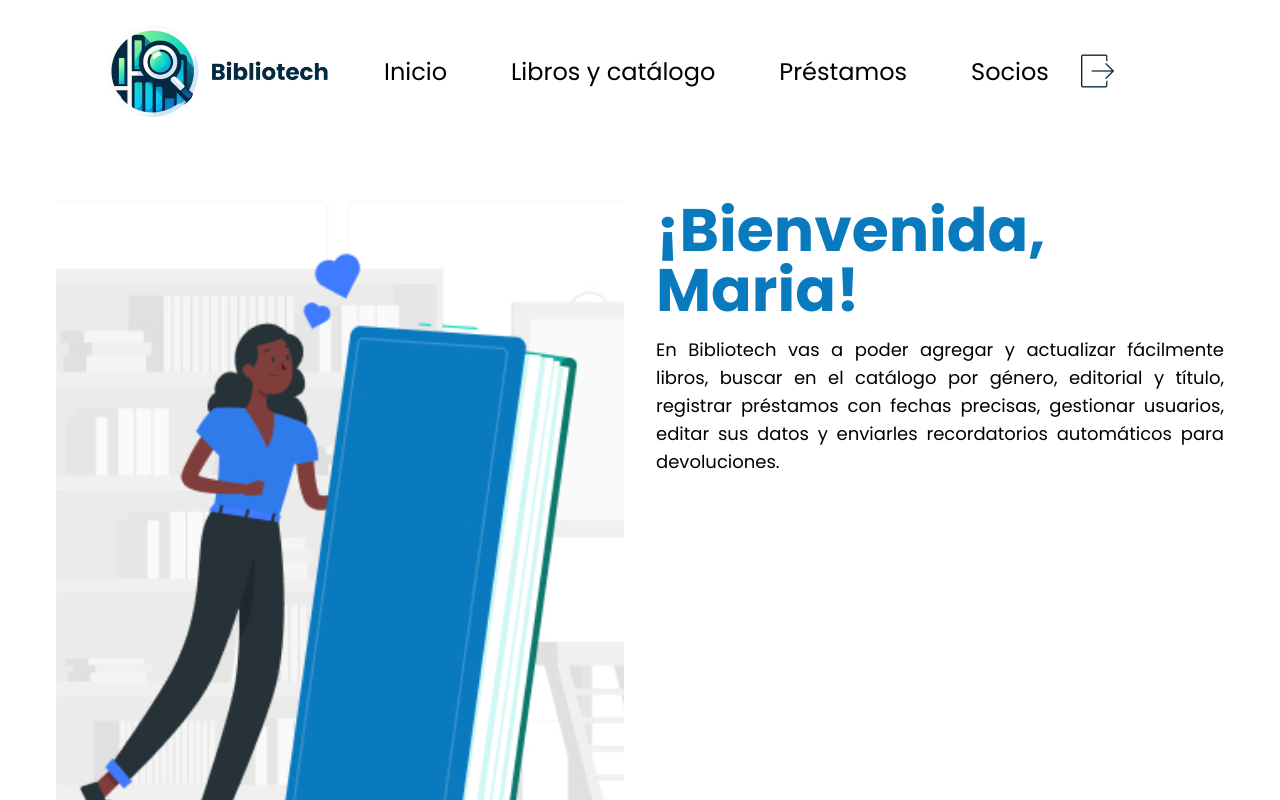
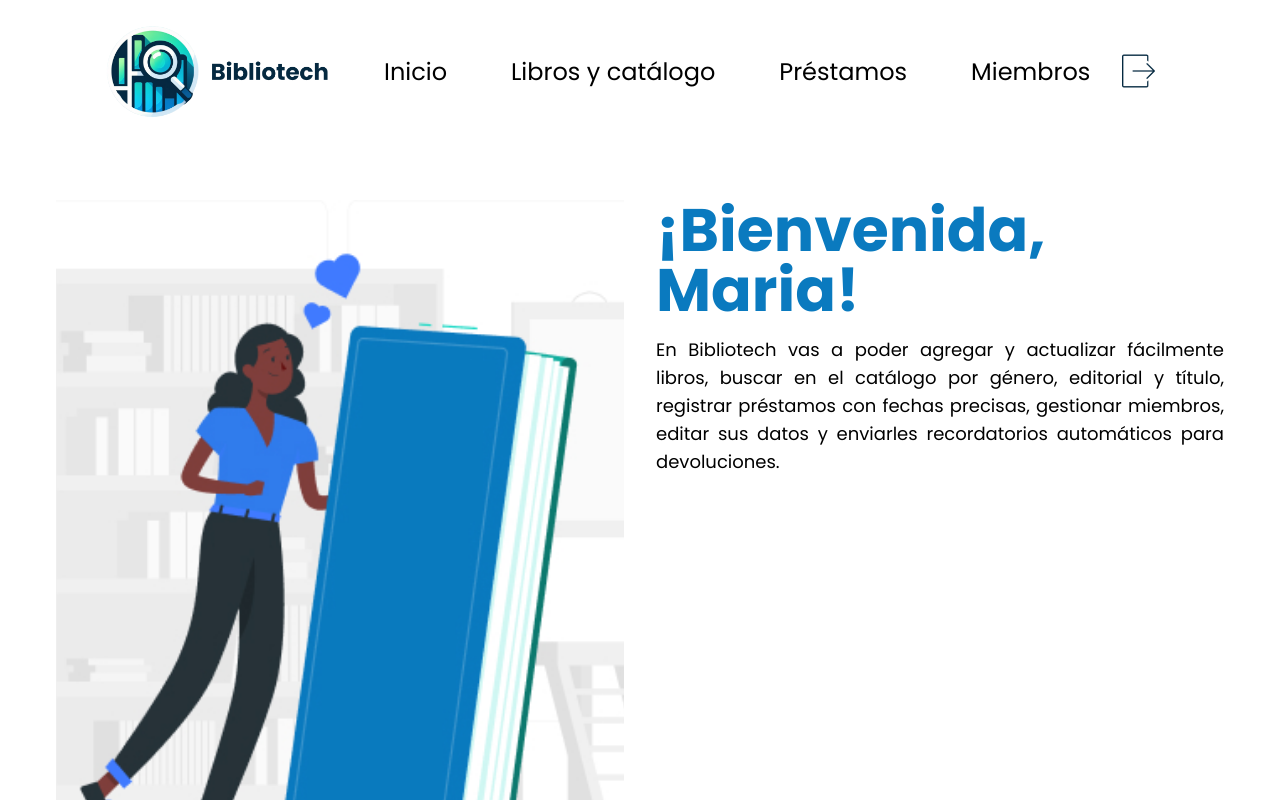
Before and after one commit to No-Country/c15-41-t-java-react, a React (Vite) app in the folder FrontEnd/: page / in a window 1280 px wide. Both pictures are taken after typing "name@example.com", "Sample123" into the empty fields and a click on the button "Iniciar sesión". Shown: the top 800 px of the page. Built offline with nearby package versions, Linux system fonts and the light colour scheme; no server answers.

Commit message:
Cambiado nombres de socio, usuario a miembros - Incluye rutas - Corrección de ortografía

```diff
--- a/FrontEnd/src/App.tsx
+++ b/FrontEnd/src/App.tsx
@@ -26,7 +26,7 @@ const App = () => {
           <Route path="/home" element={<Home />} />
           <Route path="/libros" element={<Catalogue />} />
           <Route path="/prestamos" element={<p>Prestamos page</p>} />
-          <Route path="/usuarios" element={<UsersTabs />} />
+          <Route path="/miembros" element={<UsersTabs />} />
         </Route>
       </Routes>
       <Toaster
--- a/FrontEnd/src/components/DeleteModal.tsx
+++ b/FrontEnd/src/components/DeleteModal.tsx
@@ -23,7 +23,7 @@ const DeleteModal: React.FC<Props> = ({
       deleteUrl = `http://localhost:3000/books/delete/${id}`
       break
     case 'user':
-      spanishDeleteEntity = 'usuario'
+      spanishDeleteEntity = 'miembro'
       deleteUrl = `http://localhost:3000/users/delete/${id}`
       break
     default:
--- a/FrontEnd/src/components/Layout/NavBarMobile.tsx
+++ b/FrontEnd/src/components/Layout/NavBarMobile.tsx
@@ -22,14 +22,14 @@ export const NavBarMobile: React.FC = () => {
         className="text-md mx-auto flex w-12 flex-col items-center gap-y-2 text-center font-bold text-white no-underline hover:underline"
       >
         <img className="w-full" src="/icons/mobile/Book.png" alt="Icono de libro" />
-        Prestamos
+        Préstamos
       </Link>
       <Link
-        to="/usuarios"
+        to="/miembros"
         className="text-md mx-auto flex w-12 flex-col items-center gap-y-2 text-center font-bold text-white no-underline hover:underline"
       >
-        <img className="w-full" src="/icons/mobile/Customer.png" alt="Icono de usuario" />
-        Socios
+        <img className="w-full" src="/icons/mobile/Customer.png" alt="Icono de miembro" />
+        Miembros
       </Link>
     </nav>
   )
--- a/FrontEnd/src/components/Layout/index.tsx
+++ b/FrontEnd/src/components/Layout/index.tsx
@@ -31,10 +31,10 @@ export default function Layout() {
           Préstamos
         </Link>
         <Link
-          to="/usuarios"
+          to="/miembros"
           className="p-8 text-center text-2xl text-black no-underline hover:underline max-lg:hidden"
         >
-          Socios
+          Miembros
         </Link>
         <button
           className="border-none bg-white hover:cursor-pointer max-lg:ml-auto max-lg:mr-12 max-sm:mr-6"
--- a/FrontEnd/src/components/UserRegisterForm.tsx
+++ b/FrontEnd/src/components/UserRegisterForm.tsx
@@ -75,12 +75,12 @@ const UserRegisterForm: React.FC<UserProps> = ({
         await fetch(`http://localhost:3000/users/update/${values.idUser}`, putOptions)
         if (refresh) refresh()
         if (onSuccess) onSuccess()
-        toast.success('El Socio se editó correctamente', {
+        toast.success('El Miembro se editó correctamente', {
           duration: 4000,
           position: 'top-center'
         })
       } else {
-        // Si no estamos en modo edición, estamos registrando un nuevo usuario
+        // Si no estamos en modo edición, estamos registrando un nuevo miembroo
         const { idUser, ...rest } = values
         const postOptions = {
           method: 'POST',
@@ -90,7 +90,7 @@ const UserRegisterForm: React.FC<UserProps> = ({
           }
         }
         await fetch('http://localhost:3000/users/save', postOptions)
-        toast.success('El Socio se agregó correctamente', {
+        toast.success('El Miembro se agregó correctamente', {
           duration: 4000,
           position: 'top-center'
         })
@@ -111,8 +111,8 @@ const UserRegisterForm: React.FC<UserProps> = ({
       <div className="sm:max-h[40%]  rounded-[40px] bg-grey sm:max-w-[70%] xl:w-full">
         <h2 className="mx-auto w-10/12 py-8 text-2xl font-bold leading-normal text-blueDark">
           {user.name
-            ? `Actualización del Socio: ${user.name} ${user.lastName}`
-            : 'Registro de un Socio Nuevo'}
+            ? `Actualización del Miembro: ${user.name} ${user.lastName}`
+            : 'Registro de un Miembro Nuevo'}
           <span className="text-sm text-blueDark"> (Los campos con * son obligatorios) </span>
         </h2>
         <form className="mx-auto w-10/12 " onSubmit={handleSubmit}>
--- a/FrontEnd/src/components/UsersList.tsx
+++ b/FrontEnd/src/components/UsersList.tsx
@@ -46,7 +46,7 @@ export default function UsersList() {
       {isLoading ? (
         <Spinner />
       ) : isError ? (
-        <p className="p-10 text-center">Error cargando usuarios</p>
+        <p className="p-10 text-center">Error cargando miembros</p>
       ) : (
         <div className="min-h-64 my-10 flex flex-col items-center justify-evenly">
           <table className="min-w-full  table-auto border-collapse rounded border-[1px] border-solid border-slate-800 max-lg:hidden">
--- a/FrontEnd/src/pages/Home.tsx
+++ b/FrontEnd/src/pages/Home.tsx
@@ -20,7 +20,7 @@ const Home: React.FC = () => {
         <p className="text-justify text-lg">
           En Bibliotech vas a poder agregar y actualizar fácilmente libros, buscar en el catálogo
           por género, editorial y título, registrar préstamos con fechas precisas, gestionar
-          usuarios, editar sus datos y enviarles recordatorios automáticos para devoluciones.
+          miembros, editar sus datos y enviarles recordatorios automáticos para devoluciones.
         </p>
       </div>
     </div>
--- a/FrontEnd/src/pages/UsersTabs.tsx
+++ b/FrontEnd/src/pages/UsersTabs.tsx
@@ -35,10 +35,10 @@ const UsersTabs = () => {
           className="flex w-full flex-col flex-wrap items-center justify-center bg-[#E6E7E9] px-2 text-center text-base font-[500] leading-[24px] text-blueLight hover:cursor-pointer aria-selected:bg-blueLight aria-selected:text-white"
           selectedClassName="bg-blueLight"
         >
-          <span className="inline">Socios registrados</span>
+          <span className="inline">Miembros registrados</span>
         </Tab>
         <Tab className="flex w-full flex-col flex-wrap items-center justify-center bg-[#E6E7E9] px-2 text-center text-base font-[500] leading-[24px] text-blueLight hover:cursor-pointer aria-selected:bg-blueLight aria-selected:text-white">
-          Registrar nuevo Socio
+          Registrar nuevo Miembro
         </Tab>
       </TabList>
       <TabPanel>
```
